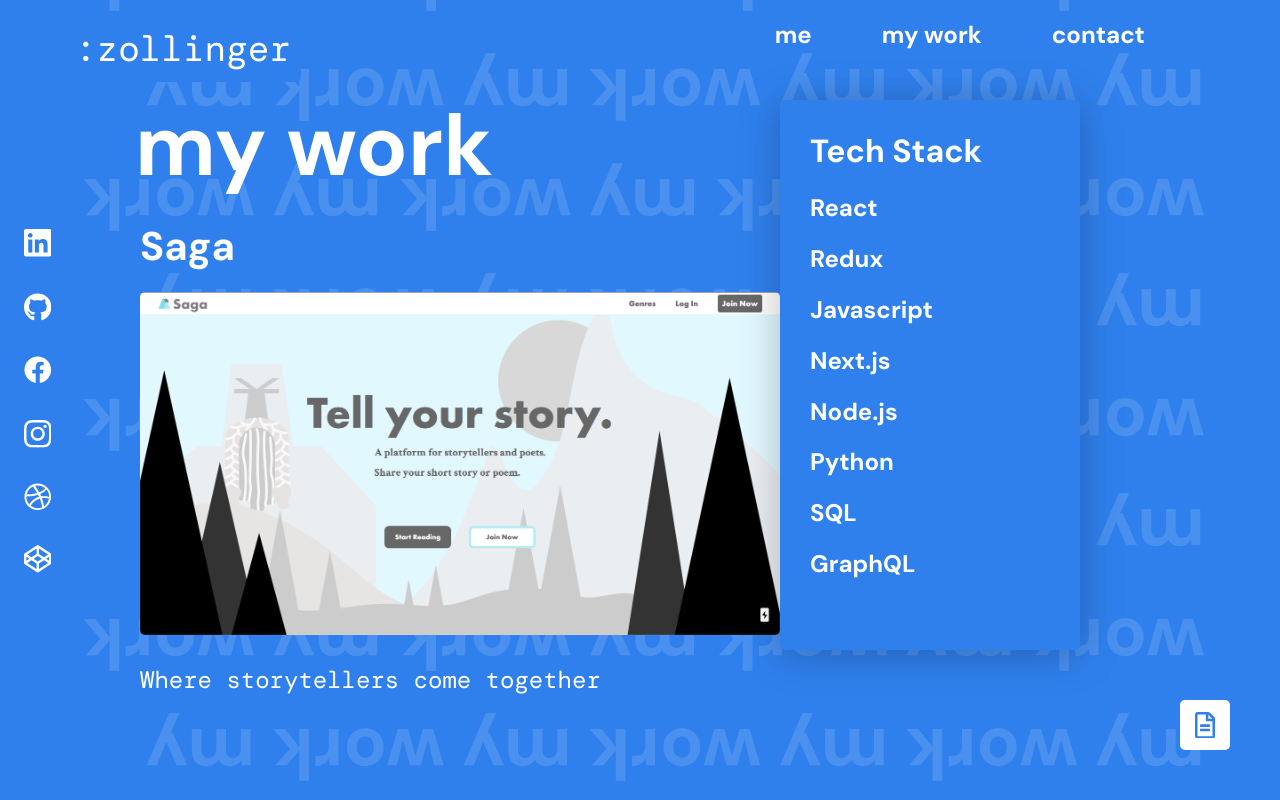
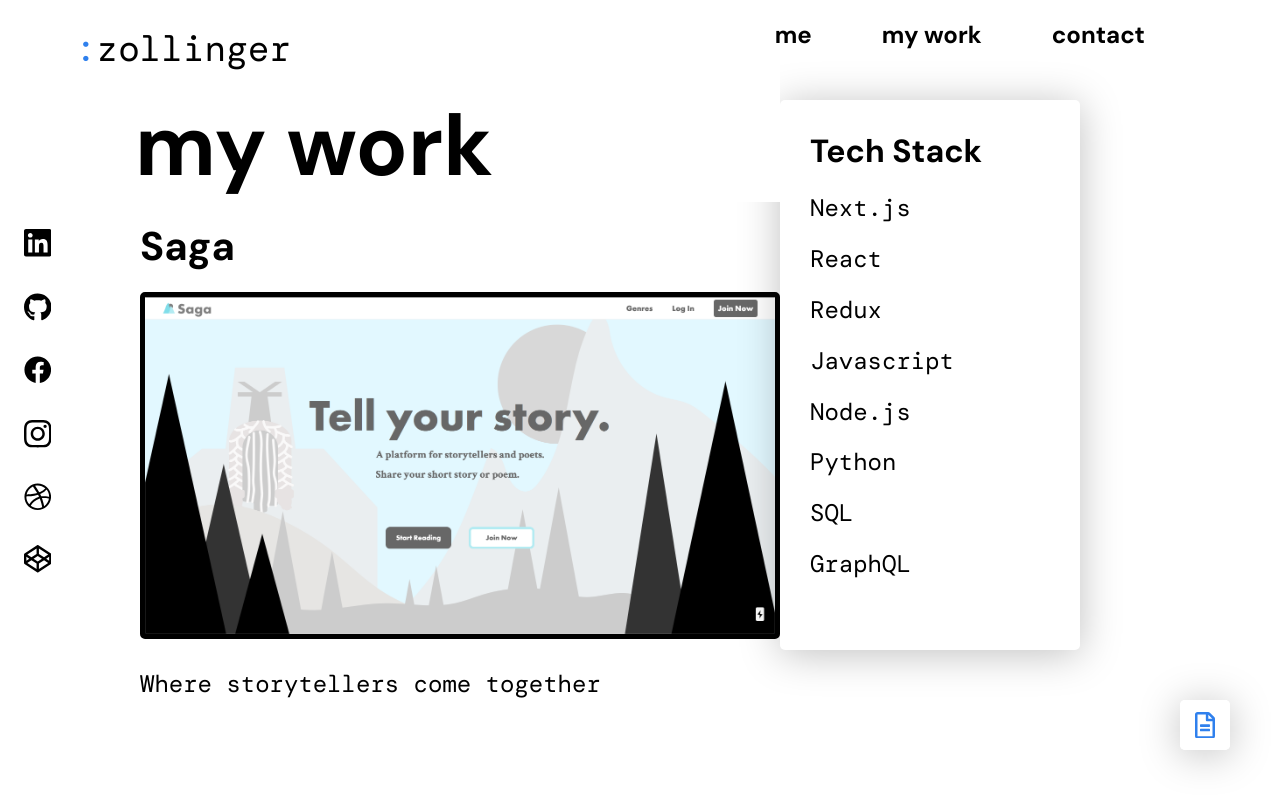
Before and after one commit to z011y/zollinger-portfolio, a Next.js app: page /my-work in a window 1280 px wide. Shown: the top 800 px of the page. Built offline with nearby package versions, Linux system fonts and the light colour scheme.

Commit message:
fine-tuned some aspects of the design and color scheme

```diff
--- a/components/layout.js
+++ b/components/layout.js
@@ -49,7 +49,7 @@ const Header = styled.header`
   align-items: flex-end;
   display: flex;
   padding-right: 75px;
-  z-index: 1000;
+  z-index: 1002;
 `;
 
 // const Footer = styled.footer`
--- a/components/mobile-nav.js
+++ b/components/mobile-nav.js
@@ -30,7 +30,7 @@ const NavContainer = styled.div`
   position: fixed;
   right: 0;
   top: 0;
-  z-index: 1000;
+  z-index: 1005;
   transition: 0.25s ease-in-out;
   display: flex;
   flex-direction: column;
--- a/components/nav.js
+++ b/components/nav.js
@@ -8,24 +8,24 @@ const Nav = () => {
   return (
     <>
       <Link href="/" passHref>
-        {router.pathname === "/my-work" ? (
-          <LogoWork>:zollinger</LogoWork>
+        {router.pathname === "/contact-me" ? (
+          <LogoDark>:zollinger</LogoDark>
         ) : (
           <Logo>
             <span>:</span>zollinger
           </Logo>
         )}
       </Link>
-      {router.pathname === "/my-work" ? (
+      {router.pathname === "/contact-me" ? (
         <>
           <Link href="/me" passHref>
-            <NavLinkWork>me</NavLinkWork>
+            <NavLinkDark>me</NavLinkDark>
           </Link>
           <Link href="/my-work" passHref>
-            <NavLinkWork>my work</NavLinkWork>
+            <NavLinkDark>my work</NavLinkDark>
           </Link>
           <Link href="/contact-me" passHref>
-            <NavLinkWork>contact</NavLinkWork>
+            <NavLinkDark>contact</NavLinkDark>
           </Link>
         </>
       ) : (
@@ -55,7 +55,12 @@ const Logo = styled.a`
   position: fixed;
   font-size: 36px;
   transition: 0.2s ease-in-out;
-  z-index: 100;
+  z-index: 1002;
+  padding: 10px;
+  border-radius: 5px;
+  background-color: white;
+  top: 15px;
+  left: 65px;
 
   &:hover {
     transform: scale(1.05);
@@ -71,13 +76,9 @@ const Logo = styled.a`
   }
 `;
 
-const LogoWork = styled(Logo)`
+const LogoDark = styled(Logo)`
   color: white;
   background-color: #2f80ed;
-  padding: 10px;
-  border-radius: 5px;
-  top: 15px;
-  left: 65px;
 
   @media (max-width: 550px) {
     font-size: 32px;
@@ -96,7 +97,7 @@ const NavLink = styled.a`
   &:hover {
     background-color: white;
     box-shadow: 0px 4px 40px rgba(0, 0, 0, 0.25);
-    color: black;
+    color: #2f80ed;
   }
 
   @media (max-width: 800px) {
@@ -104,6 +105,6 @@ const NavLink = styled.a`
   }
 `;
 
-const NavLinkWork = styled(NavLink)`
+const NavLinkDark = styled(NavLink)`
   color: white;
 `;
--- a/components/project.js
+++ b/components/project.js
@@ -3,21 +3,26 @@ import styled from "styled-components";
 
 const Project = ({ title, link, img, description }) => {
   return (
-    <>
+    <ProjectWrapper>
       <ProjectTitle>{title}</ProjectTitle>
       <ProjectLink href={link} target="blank">
         <ProjectImage src={img} />
       </ProjectLink>
       <ProjectDescription>{description}</ProjectDescription>
-    </>
+    </ProjectWrapper>
   );
 };
 
 export default Project;
 
 //STYLES__________________________
+const ProjectWrapper = styled.div`
+  /* background-color: #2f80ed; */
+  margin-bottom: 100px;
+`;
+
 const ProjectTitle = styled.h1`
-  color: white;
+  color: black;
   margin-bottom: 20px;
   font-size: 40px;
 `;
@@ -34,17 +39,19 @@ const ProjectLink = styled.a`
 const ProjectImage = styled.img`
   width: 100%;
   border-radius: 5px;
+  border: 5px solid black;
   position: relative;
   z-index: 1000;
+  transition: 0.25s ease-in-out;
 
   &:hover {
     cursor: pointer;
+    border: 5px solid #2f80ed;
   }
 `;
 
 const ProjectDescription = styled.p`
-  color: white;
+  color: black;
   font-family: "DM Mono", monospace;
   font-size: 24px;
-  margin-bottom: 100px;
 `;
--- a/components/resume.js
+++ b/components/resume.js
@@ -22,8 +22,8 @@ export default Resume;
 //STYLES__________________________
 const ResumeContainer = styled.div`
   &:hover h3 {
-    width: 150px;
-    z-index: -1;
+    width: 150px !important;
+    z-index: 1000 !important;
   }
 `;
 
@@ -36,10 +36,10 @@ const ResumeText = styled.h3`
   right: 50px;
   border-radius: 5px;
   display: flex;
+  box-shadow: 0px 4px 40px rgba(0, 0, 0, 0.25);
   justify-content: flex-start;
   align-items: center;
-  box-shadow: 0px 4px 15px rgba(0, 0, 0, 0.15);
-  z-index: -5;
+  z-index: 999;
   margin-block-start: 0;
   margin-block-end: 0;
   padding-left: 20px;
@@ -63,7 +63,7 @@ const ResumeIcon = styled.a`
   display: flex;
   justify-content: center;
   align-items: center;
-  z-index: 100;
+  z-index: 1001;
 
   svg {
     width: 40%;
--- a/components/socials.js
+++ b/components/socials.js
@@ -14,8 +14,8 @@ const Socials = () => {
 
   return (
     <>
-      {router.pathname === "/my-work" ? (
-        <SocialsWork>
+      {router.pathname === "/contact-me" ? (
+        <SocialsDark>
           <a href="https://www.linkedin.com/in/cameron-zollinger">
             <Linkedin />
           </a>
@@ -34,7 +34,7 @@ const Socials = () => {
           <a href="https://codepen.io/cameroncharles_">
             <Codepen />
           </a>
-        </SocialsWork>
+        </SocialsDark>
       ) : (
         <SocialsAll>
           <a href="https://www.linkedin.com/in/cameron-zollinger">
@@ -82,15 +82,24 @@ const SocialsAll = styled.div`
     display: flex;
     justify-content: center;
     align-items: center;
+    transition: 0.25s ease-in-out;
   }
 
   svg {
     width: 50%;
   }
+
+  a:hover {
+    color: #2f80ed;
+  }
 `;
 
-const SocialsWork = styled(SocialsAll)`
+const SocialsDark = styled(SocialsAll)`
   a {
     color: white;
   }
+
+  a:hover {
+    color: black;
+  }
 `;
--- a/pages/my-work.js
+++ b/pages/my-work.js
@@ -8,49 +8,19 @@ const MyWork = () => {
   return (
     <Layout>
       <Content>
-        <BackgroundWords>
-          my work my work my work my work my work my work my work my work my
-          work my work my work my work my work my work my work my work my work
-          my work my work my work my work my work my work my work my work my
-          work my work my work my work my work my work my work my work my work
-          my work my work my work my work my work my work my work my work my
-          work my work my work my work my work my work my work my work my work
-          my work my work my work my work my work my work my work my work my
-          work my work my work my work my work my work my work my work my work
-          my work my work my work my work my work my work my work my work my
-          work my work my work my work my work my work my work my work my work
-          my work my work my work my work my work my work my work my work my
-          work my work my work my work my work my work my work my work my work
-          my work my work my work my work my work my work my work my work my
-          work my work my work my work my work my work my work my work my work
-          my work my work my work my work my work my work my work my work my
-          work my work my work my work my work my work my work my work my work
-          my work my work my work my work my work my work my work my work my
-          work my work my work my work my work my work my work my work my work
-          my work my work my work my work my work my work my work my work my
-          work my work my work my work my work my work my work my work my work
-          my work my work my work my work my work my work my work my work my
-          work my work my work my work my work my work my work my work my work
-          my work my work my work my work my work my work my work my work my
-          work my work my work my work my work my work my work my work my work
-          my work my work my work my work my work my work my work my work my
-          work my work my work my work my work my work my work my work my work
-          my work my work my work my work my work my work my work my work my
-          work my work my work my work my work my work my work my work my work
-          my work my work my work my work my work my work my work my work my
-          work my work my work my work my work my work my work my work my work
-          my work my work my work my work my work my work my work my work my
-          work my work my work my work my work my work my work my work my work
-          my work my work my work my work my work my work my work my work
-        </BackgroundWords>
+        {/* <BackgroundWords>
+          {
+            "</> </> </> </> </> </> </> </> </> </> </> </> </> </> </> </> </> </> </> </> </> </> </> </> </> </> </> </> </> </> </> </> </> </> </> </> </> </> </> </> </> </> </> </> </> </> </> </> </> </> </> </> </> </> </> </> </> </> </> </> </> </> </> </> </> </> </> </> </> </> </> </> </> </> </> </> </> </> </> </> </> </> </> </> </> </> </> </> </> </> </> </> </> </> </> </> </> </> </> </>"
+          }
+        </BackgroundWords> */}
         <Title>my work</Title>
 
         <FilterContainer>
           <h1>Tech Stack</h1>
+          <h2>Next.js</h2>
           <h2>React</h2>
           <h2>Redux</h2>
           <h2>Javascript</h2>
-          <h2>Next.js</h2>
           <h2>Node.js</h2>
           <h2>Python</h2>
           <h2>SQL</h2>
@@ -115,37 +85,48 @@ const Content = styled.div`
   justify-content: flex-start;
   align-items: flex-start;
   flex-direction: column;
-  background-color: #2f80ed;
+  background-color: white;
   position: relative;
 `;
 
-const BackgroundWords = styled.h1`
-  font-size: 72px;
-  color: #4990ef;
-  line-height: 110px;
-  transform: rotate(-180deg);
-  position: absolute;
-  width: 100%;
-  height: 100%;
-  padding-right: 75px;
-  padding-left: 75px;
-  z-index: 1;
-  @media (max-width: 448px) {
-    font-size: 60px;
-    padding-right: 25px;
-  }
-`;
+// const BackgroundWords = styled.h1`
+//   font-size: 72px;
+//   color: #e5effd;
+//   line-height: 110px;
+//   transform: rotate(-180deg);
+//   position: fixed;
+//   width: 100%;
+//   height: 100%;
+//   padding-right: 75px;
+//   padding-left: 75px;
+//   z-index: 1;
+//   @media (max-width: 448px) {
+//     font-size: 60px;
+//     padding-right: 25px;
+//   }
+// `;
 
 const Title = styled.h1`
+  width: calc(50% + 140px);
+  background-color: white;
   font-size: 86px;
-  color: white;
-  left: 135px;
-  top: 90px;
-  position: absolute;
-  z-index: 2;
+  color: black;
+  left: 0px;
+  top: 0px;
+  padding-left: 135px;
+  padding-top: 90px;
+  position: fixed;
+  z-index: 1001;
+  display: flex;
+  align-items: flex-end;
+  justify-content: space-between;
+
+  @media (max-width: 1000px) {
+    width: 100%;
+  }
   @media (max-width: 600px) {
-    left: 75px;
     font-size: 70px;
+    padding-left: 75px;
   }
   @media (max-width: 400px) {
     font-size: 60px;
@@ -155,7 +136,7 @@ const Title = styled.h1`
 const FilterContainer = styled.div`
   width: 300px;
   height: 550px;
-  background: #2f80ed;
+  background: white;
   box-shadow: 0px 4px 40px rgba(0, 0, 0, 0.25);
   border-radius: 5px;
   position: fixed;
@@ -163,7 +144,12 @@ const FilterContainer = styled.div`
   right: 200px;
   z-index: 100;
   padding: 30px;
-  color: white;
+  color: black;
+
+  h2 {
+    font-family: "DM Mono";
+    font-weight: 400;
+  }
 
   @media (max-width: 1200px) {
     right: 50px;
```
Also changed, not shown: components/contact-form.js (+21 -11 lines), pages/contact-me.js (+6 -14 lines), pages/me.js (+3 -4 lines).
